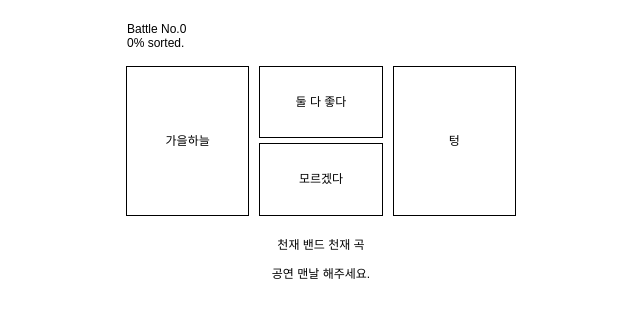
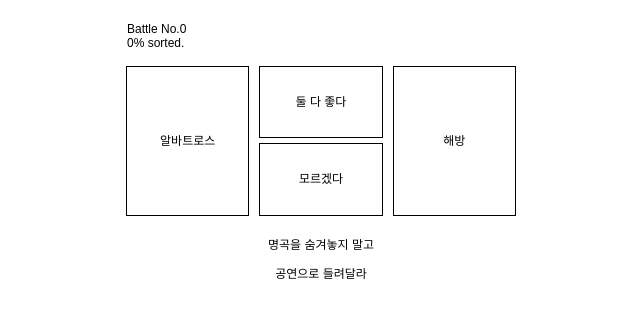
Before and after one commit to moondal80/ooo-sort, a plain HTML site: page index.html in a window 1280 px wide. Shown: the full height of the page, 319-959 px from the left. Drawn offline with Linux system fonts and the light colour scheme.

Commit message:
Add files via upload

```diff
--- a/index.html
+++ b/index.html
@@ -2,7 +2,7 @@
 <html lang="ko">
 <head>
   <meta http-equiv="Content-Type" content="text/html; charset=UTF-8">
-  <title>O.O.O 노래 취향 소트</title>
+  <title>모브닝 노래 취향 소트</title>
   <style type="text/css">
     /* ——— 전체 레이아웃 ——— */
     body {
@@ -20,6 +20,7 @@
       border-spacing: 10px 5px;
       font-size: 12px;
       line-height: 1.2;             /* 조금 촘촘하게 */
+      table-layout: fixed;
     }
     #battleNumber {
       padding-bottom: 10px;
@@ -78,42 +79,68 @@
       <td id="battleNumber" colspan="3">&nbsp;</td>
     </tr>
     <tr>
-      <td id="leftField" rowspan="2" onclick="if(!finishFlag) sortList(-1);">
-        &nbsp;
-      </td>
-      <td class="middleField" onclick="if(!finishFlag) sortList(0);">
-        둘 다 좋다
-      </td>
-      <td id="rightField" rowspan="2" onclick="if(!finishFlag) sortList(1);">
-        &nbsp;
-      </td>
+      <td id="leftField" rowspan="2" onclick="if(!finishFlag) sortList(-1);">&nbsp;</td>
+      <td class="middleField" onclick="if(!finishFlag) sortList(0);">둘 다 좋다</td>
+      <td id="rightField" rowspan="2" onclick="if(!finishFlag) sortList(1);">&nbsp;</td>
     </tr>
     <tr>
-      <td class="middleField" onclick="if(!finishFlag) sortList(0);">
-        모르겠다
-      </td>
+      <td class="middleField" onclick="if(!finishFlag) sortList(0);">모르겠다</td>
     </tr>
   </table>
 
   <div id="resultField">
-    <p>천재 밴드 천재 곡</p>
-    <p>공연 맨날 해주세요.</p>
+    <p>명곡을 숨겨놓지 말고</p>
+    <p>공연으로 들려달라</p>
     <button class="copy-btn" id="copyBtn" onclick="copyResult()">결과 복사하기</button>
   </div>
 
   <script type="text/javascript">
-    // — 노래 제목 전부 나열 —
-    var namMember = [
-      "0503 신곡","사랑이란 선 하나 긋고서","비가 오는 날에","생각이 나잖아",
-      "아침","거짓말","눈이 마주쳤을 때","잔","모래","소녀와 개","빈","지난, 아침",
-      "나는 왜","혹은 진실","밤과 마음","내일 아침","푸른달","별",
-      "너의 어젠, 나의 오늘","우리는 영문도 모른 채","시소","꽃(개화)",
-      "골목길이 끝나는 곳","?(물음표)","너와 나","도미노","숨바꼭질",
-      "방, 비","언제나 그랬듯","어떤 걸까","사랑에 어리석은 난","앞으로",
-      "모래에게","Surfer's High","GO!DO!RIGHT!","윤월의 밤","섬",
-      "섬좌표","마음이 그래","가을하늘","텅",
-      "봄, 너, 사랑의 시작","쉬어가","둘 위해서만"
-    ];
+  var namMember = [
+    "Silly Man",
+    "You are a Rainbow",
+    "Touch me Lady",
+    "TURNING LIGHT",
+    "GOT TO BE WILD",
+    "FOR A BETTER NOW",
+    "LITTLE FIGHTERS",
+    "DELAYED LETTER",
+    "Maxic",
+    "외",
+    "그날의 우리는 오늘과 같을 수 있을까",
+    "내가 있을게",
+    "0415",
+    "EbM (Bonus Track)",
+    "You're A Rainbow (Bonus Track)",
+    "폼페이 (Love Is Forever)",
+    "내가 사랑한 모든 것들은 나를 눈물짓게 할 테니까",
+    "칵테일 얼음이 녹기 전에",
+    "극야 (極夜)",
+    "Interlude",
+    "마젤란",
+    "사해",
+    "3-1",
+    "너와의 이야기",
+    "나 홀로 마음껏 그대를 사랑하는 밤",
+    "우리에게 아픔이 필요한 이유",
+    "여우비",
+    "봄날의 우리",
+    "빛나는 별은 내 것이 아니었음을",
+    "원탁의 기사",
+    "너의 이름, 청춘",
+    "어제를 사는 사람",
+    "보통의 외로움",
+    "발사",
+    "ADAM",
+    "DAEDLINE",
+    "사이렌",
+    "괴물",
+    "메딕 (Feat. ADORA)",
+    "알바트로스",
+    "해방",
+    "안식",
+    "테리어",
+    "낙화"
+  ];
 
     // — 내부 변수 —
     var lstMember = [], parent = [], equal = [], rec = [];
@@ -121,54 +148,54 @@
     var numQuestion, totalSize, finishSize, finishFlag;
 
     function initList() {
-      lstMember = [namMember.map(function(_,i){return i;})];
+      lstMember = [namMember.map(function(_, i){ return i; })];
       parent   = [-1];
       totalSize = 0;
-      for(var i=0;i<lstMember.length;i++){
+      for (var i = 0; i < lstMember.length; i++) {
         var arr = lstMember[i];
-        if(arr.length>=2){
-          var mid = Math.ceil(arr.length/2);
-          lstMember.push(arr.slice(0,mid)); parent.push(i); totalSize+=mid;
-          lstMember.push(arr.slice(mid));   parent.push(i); totalSize+=arr.length-mid;
+        if (arr.length >= 2) {
+          var mid = Math.ceil(arr.length / 2);
+          lstMember.push(arr.slice(0, mid)); parent.push(i); totalSize += mid;
+          lstMember.push(arr.slice(mid));    parent.push(i); totalSize += arr.length - mid;
         }
       }
       rec    = Array(namMember.length).fill(0);
-      equal  = Array(namMember.length+1).fill(-1);
-      cmp1   = lstMember.length-2;
-      cmp2   = lstMember.length-1;
+      equal  = Array(namMember.length + 1).fill(-1);
+      cmp1   = lstMember.length - 2;
+      cmp2   = lstMember.length - 1;
       head1  = head2 = nrec = numQuestion = finishSize = 0;
       finishFlag = false;
     }
 
-    function appendFrom(idx,pos){
+    function appendFrom(idx, pos) {
       rec[nrec++] = lstMember[idx][pos];
     }
 
-    function sortList(flag){
-      if(flag<0)      appendFrom(cmp1, head1++);
-      else if(flag>0) appendFrom(cmp2, head2++);
+    function sortList(flag) {
+      if (flag < 0)      appendFrom(cmp1, head1++);
+      else if (flag > 0) appendFrom(cmp2, head2++);
       else {
         appendFrom(cmp1, head1++);
-        equal[ rec[nrec-1] ] = lstMember[cmp2][head2];
+        equal[ rec[nrec - 1] ] = lstMember[cmp2][head2];
         appendFrom(cmp2, head2++);
       }
       // 남은 처리
-      while(head1<lstMember[cmp1].length && head2==lstMember[cmp2].length)
+      while (head1 < lstMember[cmp1].length && head2 == lstMember[cmp2].length)
         appendFrom(cmp1, head1++);
-      while(head2<lstMember[cmp2].length && head1==lstMember[cmp1].length)
+      while (head2 < lstMember[cmp2].length && head1 == lstMember[cmp1].length)
         appendFrom(cmp2, head2++);
       // 병합 완료
-      if(head1==lstMember[cmp1].length && head2==lstMember[cmp2].length){
+      if (head1 == lstMember[cmp1].length && head2 == lstMember[cmp2].length) {
         var p = parent[cmp1];
-        lstMember[p] = rec.slice(0,lstMember[cmp1].length+lstMember[cmp2].length);
+        lstMember[p] = rec.slice(0, lstMember[cmp1].length + lstMember[cmp2].length);
         lstMember.pop(); lstMember.pop();
         parent.pop(); parent.pop();
-        cmp1-=2; cmp2-=2;
-        head1=head2=nrec=0;
+        cmp1 -= 2; cmp2 -= 2;
+        head1 = head2 = nrec = 0;
         rec.fill(0);
       }
       finishSize = nrec;
-      if(cmp1<0){
+      if (cmp1 < 0) {
         showResult();
         finishFlag = true;
       } else {
@@ -176,9 +203,9 @@
       }
     }
 
-    function showImage(){
+    function showImage() {
       document.getElementById('battleNumber').innerHTML =
-        "Battle No."+numQuestion+"<br>"+Math.floor(finishSize*100/totalSize)+"% sorted.";
+        "Battle No." + numQuestion + "<br>" + Math.floor(finishSize * 100 / totalSize) + "% sorted.";
       numQuestion++;
       document.getElementById('leftField').textContent =
         namMember[lstMember[cmp1][head1]];
@@ -186,18 +213,18 @@
         namMember[lstMember[cmp2][head2]];
     }
 
-    function showResult(){
+    function showResult() {
       var str = '<table style="width:200px;margin:0 auto;border-collapse:collapse;">'
               + '<tr><td style="background:#000;color:#fff;text-align:center;">순위</td>'
               + '<td style="background:#000;color:#fff;text-align:center;">이름</td></tr>';
-      var rank=1, same=1;
-      for(var i=0;i<namMember.length;i++){
+      var rank = 1, same = 1;
+      for (var i = 0; i < namMember.length; i++) {
         str += '<tr><td style="border:1px solid #000;text-align:right;padding:2px 5px;">'
-             + rank +'</td><td style="border:1px solid #000;padding:2px 5px;">'
+             + rank + '</td><td style="border:1px solid #000;padding:2px 5px;">'
              + namMember[lstMember[0][i]] + '</td></tr>';
-        if(i<namMember.length-1){
-          if(equal[lstMember[0][i]]==lstMember[0][i+1]) same++;
-          else { rank+=same; same=1; }
+        if (i < namMember.length - 1) {
+          if (equal[lstMember[0][i]] == lstMember[0][i+1]) same++;
+          else { rank += same; same = 1; }
         }
       }
       str += '</table>';
@@ -206,7 +233,7 @@
       document.getElementById('copyBtn').style.display = 'inline-block';
     }
 
-    function copyResult(){
+    function copyResult() {
       var txt = document.getElementById('resultField').innerText;
       navigator.clipboard.writeText(txt)
         .then(function(){ alert('결과가 복사되었습니다!'); })
```
